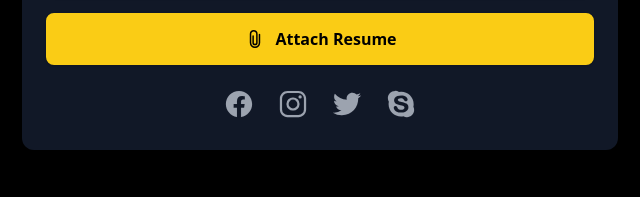
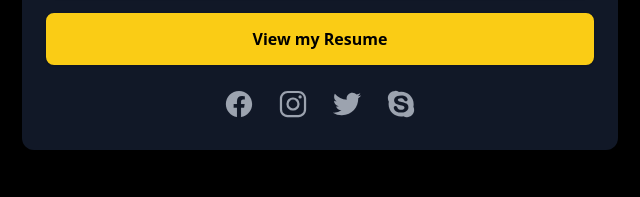
Before and after one commit to roxbraga/webportforlio, a plain HTML site: page index.html in a window 1280 px wide. Shown: the part 2785-2982 px from the top of the page, 638-1278 px from the left. Drawn offline with nearby package versions, Linux system fonts and the light colour scheme.

Commit message:
portfolio updated

```diff
--- a/index.html
+++ b/index.html
@@ -287,8 +287,8 @@ bg-gradient-to-b from-black to-gray-900">
         <a href="https://drive.google.com/file/d/1_yLZIdE8riikGbaCDAs7TibPdRnzv-lF/view?usp=drive_link"
            target="_blank"
            class="flex items-center justify-center gap-2 w-full py-3 bg-yellow-400 text-black font-semibold rounded-lg shadow transition-all duration-300 transform border-2 border-yellow-400 hover:bg-transparent hover:text-yellow-400 hover:scale-105">
-          <ion-icon name="attach-outline" class="text-2xl"></ion-icon>
-          <span>Attach Resume</span>
+
+          <span>View my Resume</span>
         </a>
 
 
```
